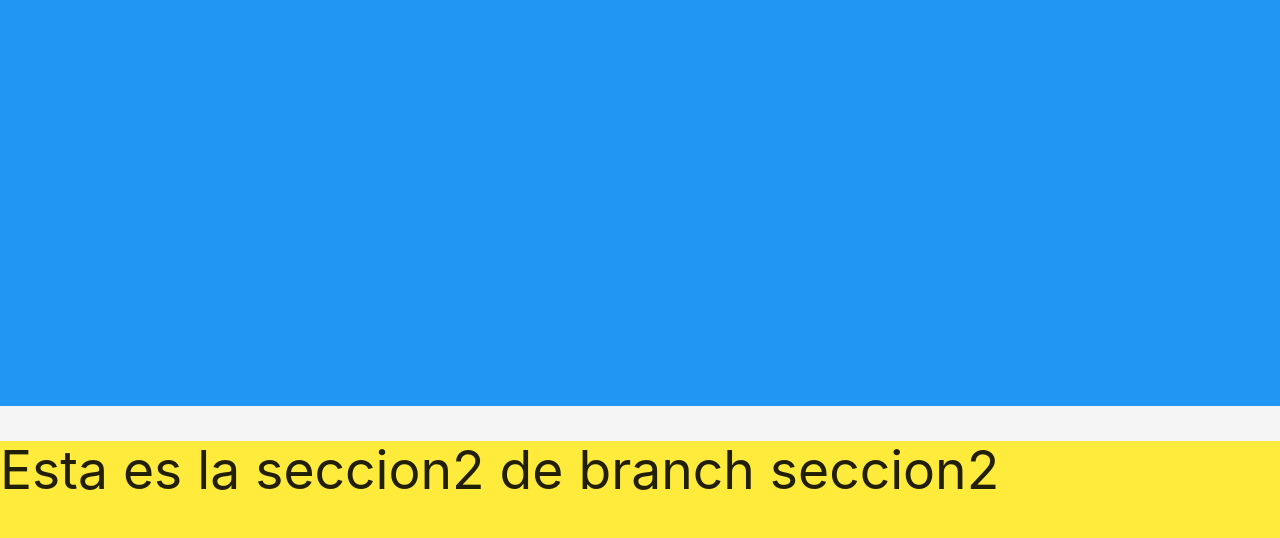
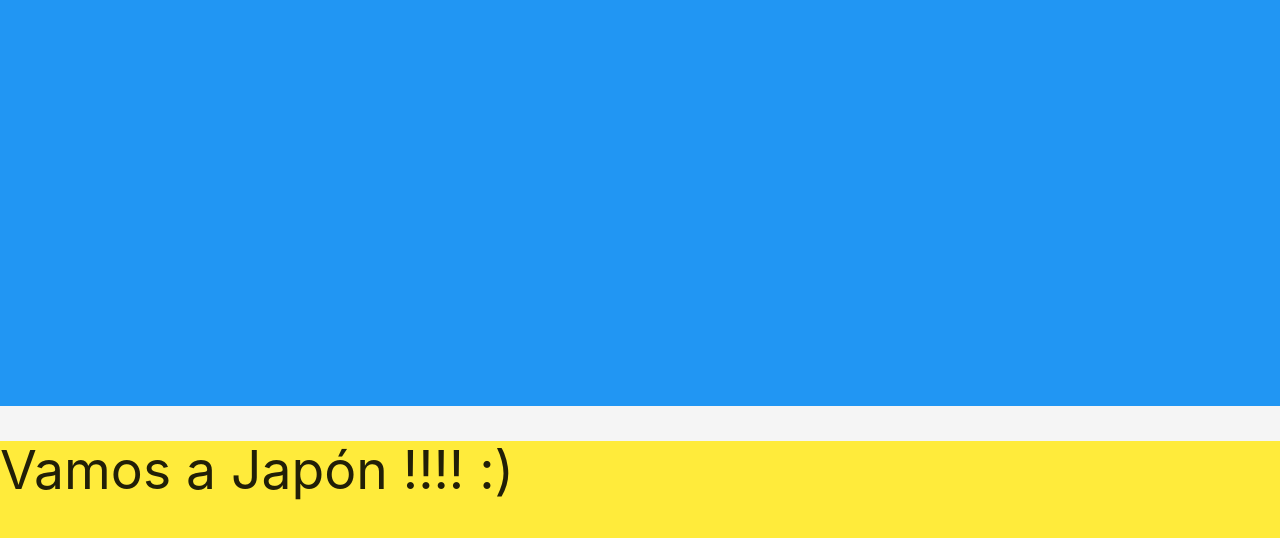
Before and after one commit to tiaricci/tiaricci.github.io, a plain HTML site: page index.html in a window 1280 px wide. Shown: the part 364-902 px from the top of the page. Drawn offline with nearby package versions, Linux system fonts and the light colour scheme.

Commit message:
Hackeando a Tany

```diff
--- a/index.html
+++ b/index.html
@@ -35,7 +35,7 @@
 	<h1>Angie es lo maximo</h1>
     </div>
     <div id="seccion2" class="seccion yellow">
-	<h2>Esta es la seccion2 de branch seccion2</h2>
+	<h2>Vamos a Japón !!!! :)</h2>
     </div>
     <div id="seccion3" class="seccion red">
 	<h3>Cambiando la seccion 3 desde el branch seccion3</h3>
```
